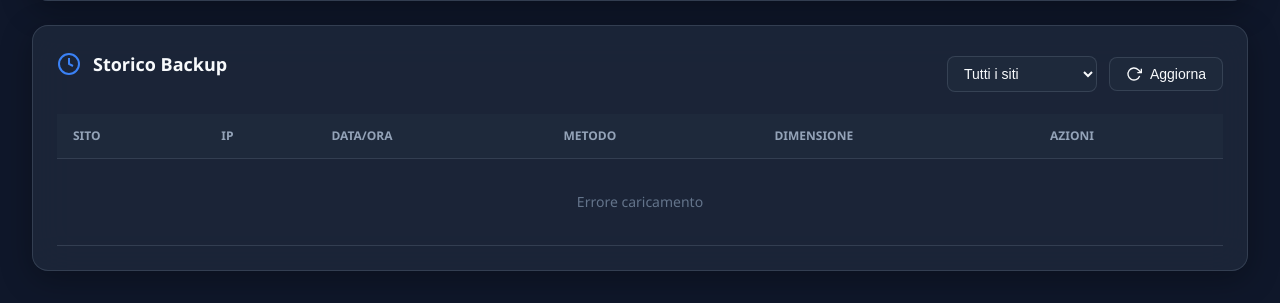
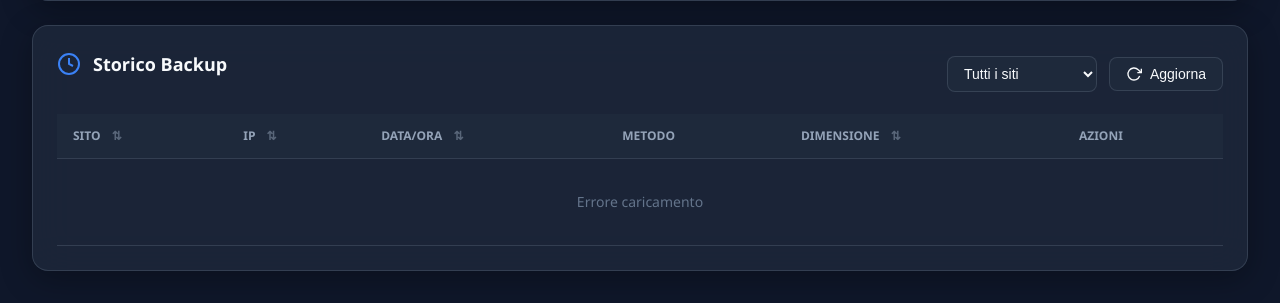
Before and after one commit to mmereu/network-management, a Python web app: template apps/config-backup/templates/index.html in a window 1280 px wide. Shown: the part 1336-1639 px from the top of the page. Run offline with Jinja, Linux system fonts and the light colour scheme; the template is opened without the code that fills it, so the values that code supplies are empty.

Commit message:
feat(config-backup): Add sortable columns to history table
- Add clickable headers for Sito, IP, Data/Ora, Dimensione columns
- Default sort by timestamp descending (newest first)
- IP sorting uses numeric comparison
- Timestamp sorting defaults to descending on first click
- Reuses same visual styling as subnet results table

🤖 Generated with [Claude Code](https://claude.com/claude-code)

Co-Authored-By: Claude Opus 4.5 <noreply@anthropic.com>

```diff
--- a/apps/config-backup/static/css/style.css
+++ b/apps/config-backup/static/css/style.css
@@ -531,6 +531,35 @@ body.light .icon-moon { display: block; }
     color: var(--text-secondary);
 }
 
+/* Sortable headers for history table */
+.history-table th.sortable {
+    cursor: pointer;
+    user-select: none;
+    transition: all 0.2s ease;
+}
+
+.history-table th.sortable:hover {
+    background: var(--bg-card-hover);
+    color: var(--accent-blue);
+}
+
+.history-table th.sortable.sorted {
+    color: var(--accent-blue);
+    background: rgba(59, 130, 246, 0.1);
+}
+
+.history-table th .sort-icon {
+    margin-left: 0.5rem;
+    font-size: 0.75rem;
+    opacity: 0.5;
+    transition: opacity 0.2s ease;
+}
+
+.history-table th.sortable:hover .sort-icon,
+.history-table th.sortable.sorted .sort-icon {
+    opacity: 1;
+}
+
 .history-table td {
     font-size: 0.875rem;
 }
--- a/apps/config-backup/static/js/app.js
+++ b/apps/config-backup/static/js/app.js
@@ -5,6 +5,11 @@
 // State
 let sites = [];
 let currentSite = null;
+
+// History sorting state
+let historyBackups = [];
+let historySortColumn = 'timestamp';
+let historySortOrder = 'desc';
 
 // DOM Elements
 const siteSelect = document.getElementById('site-select');
@@ -320,7 +325,13 @@ async function loadHistory() {
         const data = await response.json();
 
         if (data.success) {
-            displayHistory(data.backups);
+            // Store backups for sorting
+            historyBackups = data.backups;
+            // Reset to default sort (newest first)
+            historySortColumn = 'timestamp';
+            historySortOrder = 'desc';
+            sortAndRenderHistory();
+            setupHistorySortableHeaders();
         }
     } catch (error) {
         console.error('Error loading history:', error);
@@ -328,13 +339,41 @@ async function loadHistory() {
     }
 }
 
-function displayHistory(backups) {
-    if (!backups.length) {
+// Sort and render history table
+function sortAndRenderHistory() {
+    if (!historyBackups.length) {
         historyTbody.innerHTML = '<tr><td colspan="6" class="loading">Nessun backup trovato</td></tr>';
         return;
     }
 
-    historyTbody.innerHTML = backups.map(backup => {
+    // Sort backups
+    const sorted = [...historyBackups].sort((a, b) => {
+        let comparison = 0;
+
+        switch (historySortColumn) {
+            case 'sito':
+                const sitoA = a.nome_sito || a.sito || '';
+                const sitoB = b.nome_sito || b.sito || '';
+                comparison = sitoA.localeCompare(sitoB);
+                break;
+            case 'ip':
+                comparison = compareIPs(a.ip || '', b.ip || '');
+                break;
+            case 'timestamp':
+                comparison = new Date(a.timestamp) - new Date(b.timestamp);
+                break;
+            case 'size':
+                comparison = (a.config_size || 0) - (b.config_size || 0);
+                break;
+            default:
+                comparison = 0;
+        }
+
+        return historySortOrder === 'asc' ? comparison : -comparison;
+    });
+
+    // Render table
+    historyTbody.innerHTML = sorted.map(backup => {
         const methodBadge = backup.connection_method === 'SSH'
             ? '<span class="badge badge-ssh">SSH</span>'
             : '<span class="badge badge-telnet">Telnet</span>';
@@ -354,6 +393,49 @@ function displayHistory(backups) {
             </tr>
         `;
     }).join('');
+
+    // Update sort icons
+    updateHistorySortIcons();
+}
+
+// Setup history sortable headers click handlers
+function setupHistorySortableHeaders() {
+    document.querySelectorAll('.history-table th.sortable').forEach(th => {
+        // Remove old listeners by cloning
+        const newTh = th.cloneNode(true);
+        th.parentNode.replaceChild(newTh, th);
+
+        newTh.addEventListener('click', () => {
+            const column = newTh.dataset.sort;
+
+            if (historySortColumn === column) {
+                // Toggle order
+                historySortOrder = historySortOrder === 'asc' ? 'desc' : 'asc';
+            } else {
+                // New column, default to asc (except timestamp defaults to desc)
+                historySortColumn = column;
+                historySortOrder = column === 'timestamp' ? 'desc' : 'asc';
+            }
+
+            sortAndRenderHistory();
+        });
+    });
+}
+
+// Update history sort icons in headers
+function updateHistorySortIcons() {
+    document.querySelectorAll('.history-table th.sortable').forEach(th => {
+        const icon = th.querySelector('.sort-icon');
+        const column = th.dataset.sort;
+
+        if (column === historySortColumn) {
+            icon.textContent = historySortOrder === 'asc' ? '↑' : '↓';
+            th.classList.add('sorted');
+        } else {
+            icon.textContent = '⇅';
+            th.classList.remove('sorted');
+        }
+    });
 }
 
 // Actions
--- a/apps/config-backup/templates/index.html
+++ b/apps/config-backup/templates/index.html
@@ -325,11 +325,11 @@
                 <table class="history-table" id="history-table">
                     <thead>
                         <tr>
-                            <th>Sito</th>
-                            <th>IP</th>
-                            <th>Data/Ora</th>
+                            <th class="sortable" data-sort="sito">Sito <span class="sort-icon">⇅</span></th>
+                            <th class="sortable" data-sort="ip">IP <span class="sort-icon">⇅</span></th>
+                            <th class="sortable" data-sort="timestamp">Data/Ora <span class="sort-icon">⇅</span></th>
                             <th>Metodo</th>
-                            <th>Dimensione</th>
+                            <th class="sortable" data-sort="size">Dimensione <span class="sort-icon">⇅</span></th>
                             <th>Azioni</th>
                         </tr>
                     </thead>
```
